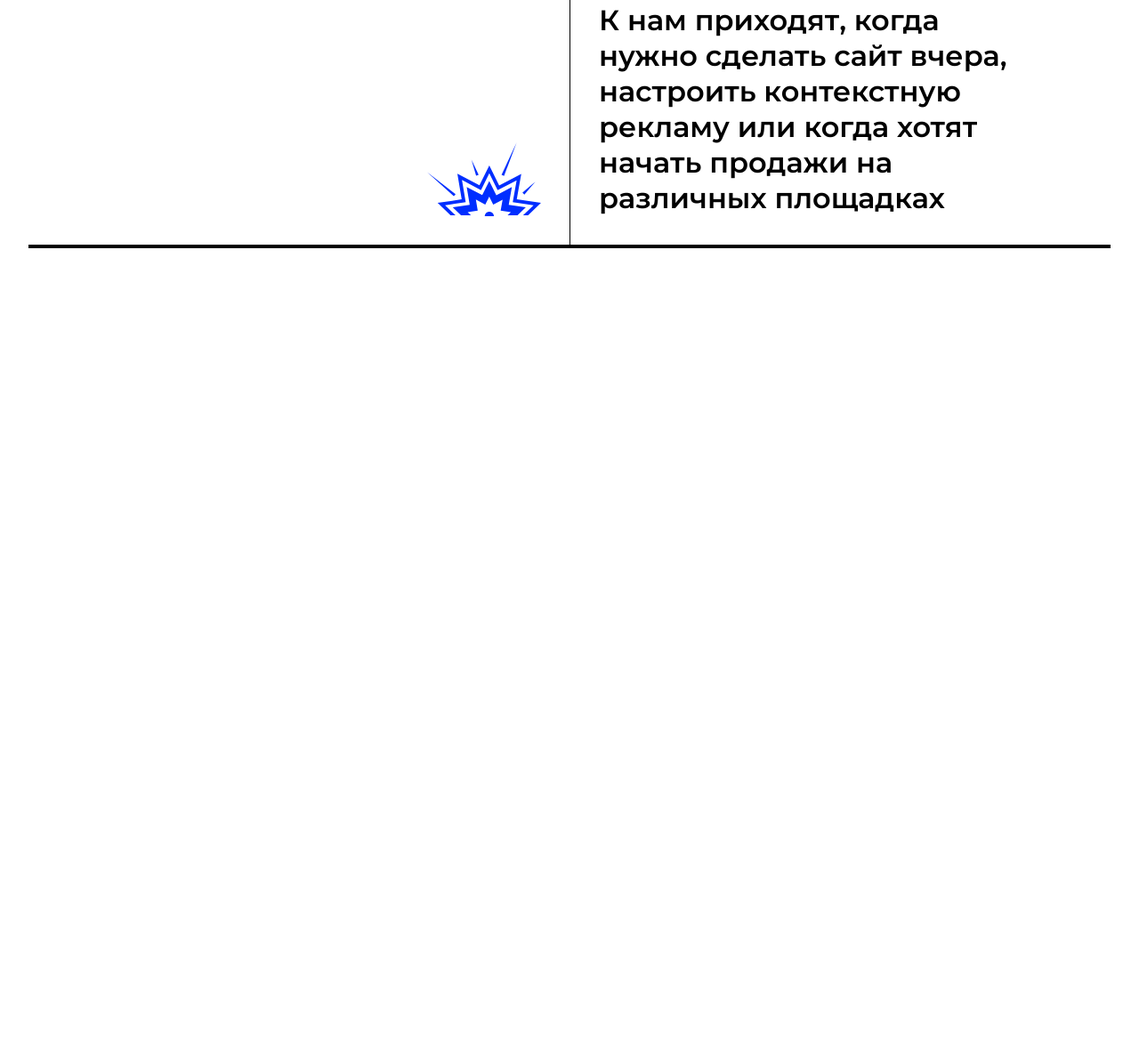
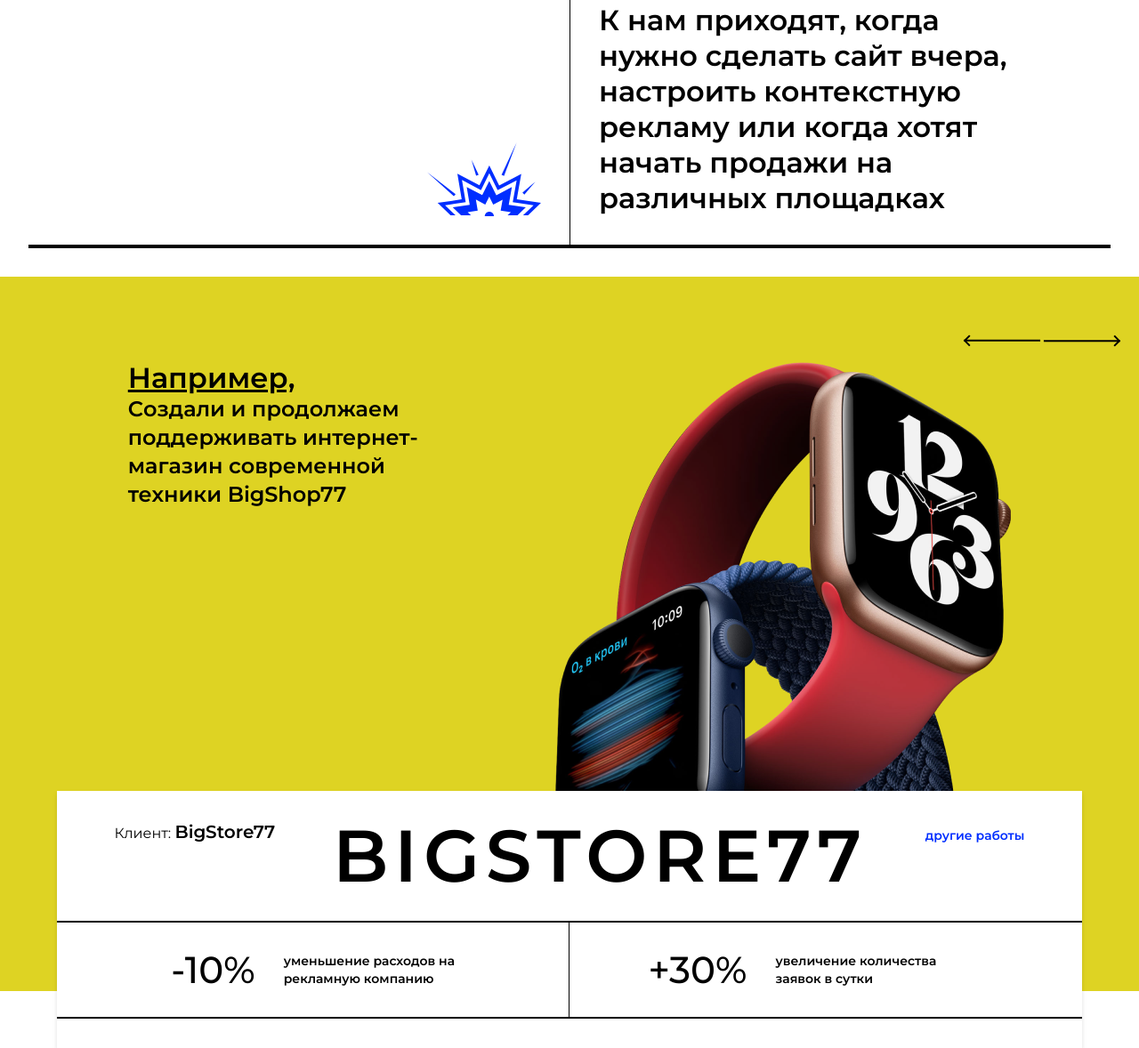
Before and after one commit to Recrus/ByteBurst, a website built with Parcel: page index.html in a window 1280 px wide. Shown: the part 1197-2375 px from the top of the page at 89% size. Before the commit the page ends 1508 px from the top, so only its background shows below. Built offline with nearby package versions, Linux system fonts and the light colour scheme.

Commit message:
feat: adds vJS slider

```diff
--- a/css/scss/main.scss
+++ b/css/scss/main.scss
@@ -4,6 +4,8 @@
 $color-white: #FFFFFF;
 $color-black: #000000;
 $color-hover: #002EFF;
+$font-weight-bold: 600;
+$divider-color: black;
 $transition-duration: 250ms;
 
 @mixin container {
@@ -21,6 +23,12 @@
   &:hover {
     color: $color;
   }
+}
+
+@mixin flexCenter {
+  display: flex;
+  justify-content: center;
+  align-items: center;
 }
 
 body {
@@ -80,7 +88,7 @@
     &-text {}
   }
 
-  &__diver {
+  &__divider {
     height: 4px;
     border: none;
     background-color: #fff;
@@ -120,7 +128,7 @@
   }
 
   &__divider {
-    background-color: $color-black;
+    background-color: $divider-color;
     height: 4px;
     border: none;
   }
@@ -216,3 +224,151 @@
     @include hoverTransition($color-black);
   }
 }
+
+.slider {
+  overflow: hidden;
+  width: 100vw;
+  position: relative;
+  left: calc(-50vw + 50%);
+  margin-bottom: 2rem;
+  padding-bottom: 5%;
+}
+
+.slider-wrapper {
+  display: flex;
+  transition: transform 0.5s ease;
+}
+
+.slide {
+  min-width: 100%;
+
+  &__content {
+    display: flex;
+    max-width: 1400px;
+    margin: 0 auto;
+    justify-content: space-around;
+    padding: 6rem;
+
+    h2 {
+      max-width: 24rem;
+      font-size: 24px;
+      font-style: normal;
+      font-weight: $font-weight-bold;
+      line-height: 32px;
+
+      span {
+        font-size: 32px;
+        line-height: 36px;
+        text-decoration: underline;
+      }
+    }
+  }
+}
+
+.slide-text {
+  position: absolute;
+  bottom: 0;
+  left: 50%;
+  transform: translateX(-50%);
+  width: 90%;
+  max-width: 1400px;
+  background-color: $color-white;
+  margin: 0 auto;
+  box-sizing: border-box;
+  height: 33.33%;
+  filter: drop-shadow(0 4px 3px rgb(0 0 0 / 0.07)) drop-shadow(0 2px 2px rgb(0 0 0 / 0.06));
+
+  &__client {
+    display: flex;
+    justify-content: space-around;
+    align-items: start;
+    padding: 2rem;
+  }
+
+  &__client-name {
+    font-size: 20px;
+    font-weight: $font-weight-bold;
+    line-height: 28px;
+  }
+
+  &__client-link {
+    color: $color-black;
+    font-size: 82px;
+    font-weight: $font-weight-bold;
+    letter-spacing: 6.613px;
+    text-transform: uppercase;
+    @include hoverTransition();
+  }
+
+  &__other-works {
+    color: $color-hover;
+    font-size: 14px;
+    font-weight: $font-weight-bold;
+    line-height: 36px;
+    @include hoverTransition($color-black);
+  }
+
+  &__divider {
+    background-color: $divider-color;
+    border: none;
+    height: 2px;
+  }
+
+  &__stats-wrapper {
+    @include flexCenter;
+    padding: 0 2rem;
+  }
+
+  &__stats {
+    @include flexCenter;
+    padding: 2rem 0;
+    min-width: 50%;
+
+    &:first-child {
+      border-right: 1px solid $color-black;
+    }
+  }
+
+  &__stats-value {
+    font-size: 42px;
+    font-weight: 500;
+    text-transform: uppercase;
+    margin-right: 2rem;
+  }
+
+  &__stats-description {
+    font-size: 14px;
+    font-weight: $font-weight-bold;
+    line-height: 20px;
+    max-width: 14rem;
+  }
+}
+
+.prev-slide, .next-slide {
+  position: absolute;
+  top: 60px;
+  background-color: transparent;
+  border: none;
+  cursor: pointer;
+  font-size: 10px;
+  z-index: 10;
+  padding: 5px 10px;
+  @include transition;
+}
+
+.prev-slide {
+  right: 100px;
+  transform: rotate(180deg);
+
+  &:hover {
+    transform: rotate(180deg) translateX(0.5rem);
+  }
+}
+
+.next-slide {
+  right: 10px;
+
+  &:hover {
+    transform: translateX(0.5rem);
+  }
+}
--- a/index.html
+++ b/index.html
@@ -32,7 +32,7 @@
               <a href="tel:+76031112298" class="nav__link nav__link--vertical-line">+7(603) 111-22-98</a>
             </div>
           </div>
-          <hr class="nav__diver">
+          <hr class="nav__divider">
           <div class="nav__logo">
             <img src="img/logoW.svg" alt="#" class="nav__logo-img">
             <p class="nav__logo-text">BYTE-BURST</p>
@@ -77,6 +77,17 @@
 
         <hr class="studio-block__divider">
       </div>
+      <div class="slider">
+        <div class="slider-wrapper"></div>
+        <div class="slide-text"></div>
+          <button class="prev-slide">
+            <img src="./img/arrowR.svg" alt="#">
+          </button>
+          <button class="next-slide">
+            <img src="./img/arrowR.svg" alt="#">
+          </button>
+      </div>
+
     </main>
 
     <footer></footer>
--- a/js/main.js
+++ b/js/main.js
@@ -0,0 +1,133 @@
+import watch from "../img/watch.png";
+import toy from "../img/pc.png";
+
+document.addEventListener("DOMContentLoaded", initSlider);
+
+const slideData = [
+  {
+    title: "Например,",
+    subTitle: "Cоздали и продолжаем поддерживать интернет-магазин современной техники BigShop77",
+    imgSrc: watch,
+    backgroundColor: "#DED323",
+    clientName: "BigStore77",
+    clientLink: "#",
+    stats: [
+      { value: "-10%", description: "уменьшение расходов на рекламную компанию" },
+      { value: "+30%", description: "увеличение количества заявок в сутки" }
+    ]
+  },
+  {
+    title: "Другой пример,",
+    subTitle: "Помогли компании NuxtPC увеличить количество подписчиков и продажи",
+    imgSrc: toy,
+    backgroundColor: "#AEDB23",
+    clientName: "NuxtPC",
+    clientLink: "#",
+    stats: [
+      { value: "+120%", description: "подписчиков на YouTube" },
+      { value: "+50%", description: "увеличение прибыли в месяц" }
+    ]
+  }
+];
+
+
+function initSlider() {
+  slideData.forEach(createSlide);
+  let slideIndex = 0;
+
+  document.querySelector('.next-slide').addEventListener('click', () => {
+    slideIndex = navigateSlide(++slideIndex);
+  });
+
+  document.querySelector('.prev-slide').addEventListener('click', () => {
+    slideIndex = navigateSlide(--slideIndex);
+  });
+
+  navigateSlide(slideIndex);
+}
+
+function createElement(tag, classNames = [], attributes = {}) {
+  const element = document.createElement(tag);
+  element.classList.add(...classNames);
+  for (let attr in attributes) {
+    element.setAttribute(attr, attributes[attr]);
+  }
+  return element;
+}
+
+function createSlide(slide) {
+  const sliderWrapper = document.querySelector('.slider-wrapper');
+
+  const slideDiv = createElement('div', ['slide'], {style: `background-color: ${slide.backgroundColor}`});
+  const contentDiv = createElement('div', ['slide__content']);
+  const h2 = createElement('h2');
+  h2.innerHTML = `<span>${slide.title}</span><br>${slide.subTitle}`;
+  const img = createElement('img', [], {src: slide.imgSrc, alt: slide.title});
+
+  contentDiv.append(h2, img);
+  slideDiv.appendChild(contentDiv);
+  sliderWrapper.appendChild(slideDiv);
+}
+
+function updateSlideText(index) {
+  const slide = slideData[index];
+  const slideTextContainer = document.querySelector('.slide-text');
+  slideTextContainer.innerHTML = '';
+
+  const clientDiv = createElement('div', ['slide-text__client']);
+  const clientTitle = createElement('p', ['slide-text__client-title']);
+  clientTitle.innerHTML = `Клиент: <span class="slide-text__client-name">${slide.clientName}</span>`;
+  const clientLink = createElement('a', ['slide-text__client-link'], {href: slide.clientLink});
+  clientLink.innerText = slide.clientName;
+  const otherWorksLink = createElement('a', ['slide-text__other-works'], {href: "#"});
+  otherWorksLink.innerText = "другие работы";
+
+  clientDiv.append(clientTitle, clientLink, otherWorksLink);
+  slideTextContainer.appendChild(clientDiv);
+
+  const divider = document.createElement('hr');
+  divider.className = "slide-text__divider";
+  slideTextContainer.appendChild(divider);
+
+  const statsContainer = document.createElement('div');
+  statsContainer.className = "slide-text__stats-wrapper";
+  slideTextContainer.appendChild(statsContainer);
+
+  slide.stats.forEach(stat => {
+    const statsDiv = document.createElement('div');
+    statsDiv.className = "slide-text__stats";
+
+    const h2 = document.createElement('h2');
+      h2.className = "slide-text__stats-value";
+      h2.innerText = stat.value;
+      statsDiv.appendChild(h2);
+
+      const p = document.createElement('p');
+      p.className = "slide-text__stats-description";
+      p.innerText = stat.description;
+      statsDiv.appendChild(p);
+
+      statsContainer.appendChild(statsDiv);
+    });
+
+    const divider2 = document.createElement('hr');
+    divider2.className = "slide-text__divider";
+    slideTextContainer.appendChild(divider2);
+
+}
+
+function navigateSlide(index) {
+  console.log(index);
+  const sliderWrapper = document.querySelector('.slider-wrapper');
+  const slides = document.querySelectorAll('.slide');
+
+  if (index >= slides.length) index = 0;
+  if (index < 0) index = slides.length - 1;
+
+  const offset = -index * 100;
+  sliderWrapper.style.transform = `translateX(${offset}%)`;
+
+  updateSlideText(index);
+
+  return index;
+}
```
Also changed, not shown: README.md, css/scss/main.css, img/arrowR.svg (added), img/pc.png (added), img/watch.png (added), 1 other file.
